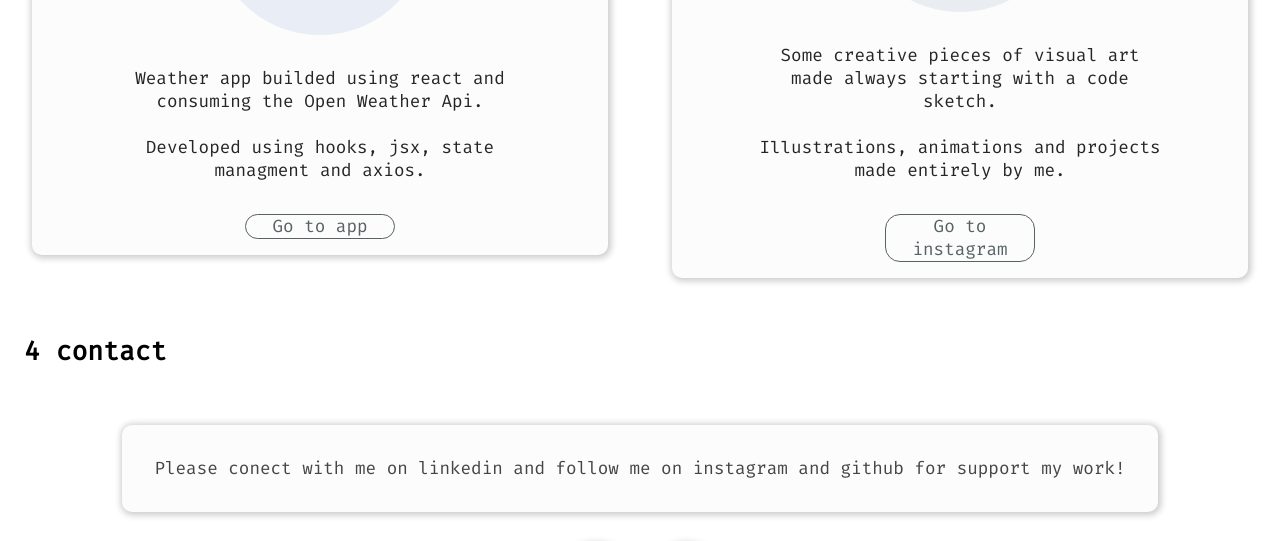
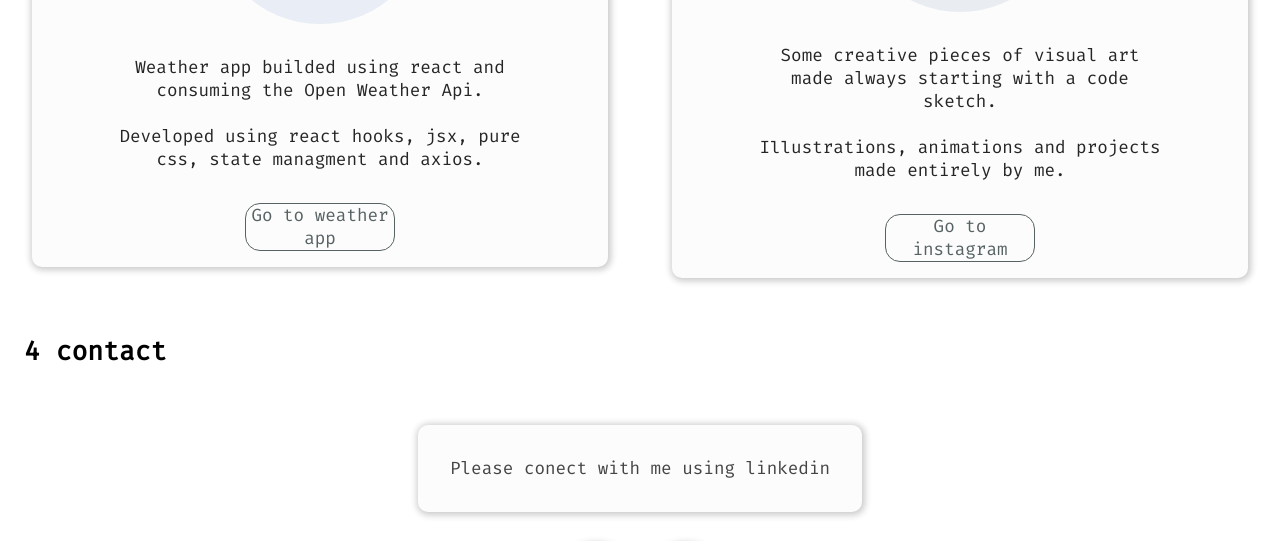
Before and after one commit to Luisriosca/portfolio-luisrioscode, a plain HTML site: page index.html in a window 1280 px wide. Shown: the part 1853-2394 px from the top of the page. Drawn offline with nearby package versions, Linux system fonts and the light colour scheme.

Commit message:
adding favicon and changing the work section

```diff
--- a/index.html
+++ b/index.html
@@ -9,6 +9,7 @@
   <link rel="stylesheet" href="https://cdn.jsdelivr.net/npm/boxicons@latest/css/boxicons.min.css">
   <link rel="stylesheet" href="assets/css/style.css">
   <link href="https://fonts.googleapis.com/css2?family=Fira+Code&display=swap" rel="stylesheet">
+  <link rel="shortcut icon" href="assets/img/storeicon.png" type="image/x-icon">
 </head>
 
 <body>
@@ -96,9 +97,9 @@
             <p class="work-description text-align-center">
               Weather app builded using react and consuming the Open Weather Api.
               <br><br>
-              Developed using hooks, jsx, state managment and axios.
+              Developed using react hooks, jsx, pure css, state managment and axios.
             </p>
-            <button class="work-button"><a class="" href="https://weatherapp-byluisrioscode.netlify.app/" target="_blank" rel="noopener noreferrer">Go to app </a></button>
+            <button class="work-button"><a class="" href="https://weatherapp-byluisrioscode.netlify.app/" target="_blank" rel="noopener noreferrer">Go to weather app </a></button>
           </div>
         </div>
 
@@ -124,7 +125,7 @@
       <div class="contact">
         <div class="text-card shadow">
           <p class="text-card">
-            Please conect with me on linkedin and follow me on instagram and github for support my work!
+            Please conect with me using linkedin
           </p>
         </div>
         <div class="contact-links">
```
